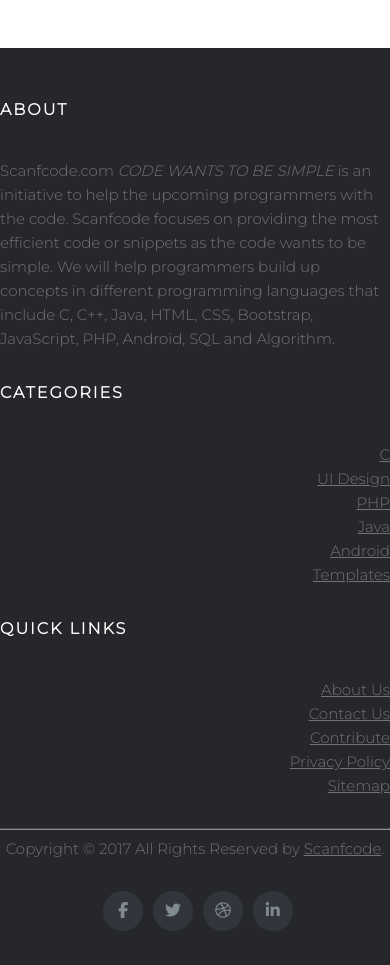
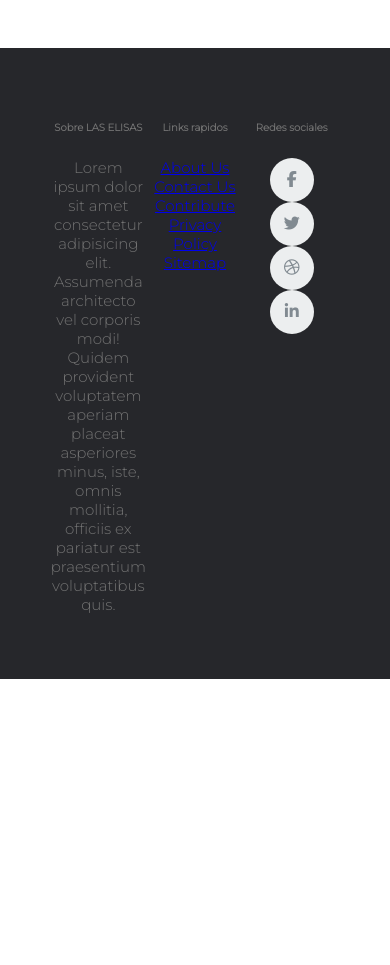
Before and after one commit to indramarasovich/lasElisas, a plain HTML site: page index.html in a window 390 px wide. Shown: the part 2856-3821 px from the top of the page. After the commit the page ends 3535 px from the top, so only its background shows below. Drawn offline with nearby package versions, Linux system fonts and the light colour scheme; a web font is replaced by a local one.

Commit message:
cambios footer

```diff
--- a/css/style-home.css
+++ b/css/style-home.css
@@ -156,166 +156,54 @@ ul {
     padding: 30px;
 }
 
-.site-footer
-{
+.seccion-footer {
+  display: grid;
+  grid-template-columns: 1fr 1fr 1fr;
+
   background-color:#26272b;
-  padding:45px 0 20px;
-  font-size:15px;
-  line-height:24px;
-  color:#737373;
+  padding: 50px;
+  font-size: 15px;
+  color: #737373;
 }
-.site-footer hr
-{
-  border-top-color:#bbb;
-  opacity:0.5
+
+.seccion-footer div {
+  text-align: center;
+  padding: 0px;
 }
-.site-footer hr.small
-{
-  margin:20px 0
+
+.links-footer {
+  text-align: center;
+  padding: 0px;
 }
-.site-footer h6
-{
-  color:#fff;
-  font-size:16px;
-  text-transform:uppercase;
-  margin-top:5px;
-  letter-spacing:2px
+
+.redes-iconos {
+  list-style: none;
+  padding: 0px;
+  text-align: center;
 }
-.site-footer a
-{
-  color:#737373;
+
+.redes-iconos li {
+  display: inline-block;
+  margin: auto 5px;
 }
-.site-footer a:hover
-{
-  color:#3366cc;
-  text-decoration:none;
-}
-.footer-links
-{
-  padding-left:0;
-  list-style:none
-}
-.footer-links li
-{
-  display:block
-}
-.footer-links a
-{
-  color:#737373
-}
-.footer-links a:active,.footer-links a:focus,.footer-links a:hover
-{
-  color:#3366cc;
-  text-decoration:none;
-}
-.footer-links.inline li
-{
-  display:inline-block
-}
-.site-footer .social-icons
-{
-  text-align:right
-}
-.site-footer .social-icons a
-{
-  width:40px;
-  height:40px;
-  line-height:40px;
-  margin-left:6px;
-  margin-right:0;
-  border-radius:100%;
-  background-color:#33353d
-}
-.copyright-text
-{
-  margin:0
-}
-@media (max-width:991px)
-{
-  .site-footer [class^=col-]
-  {
-    margin-bottom:30px
-  }
-}
-@media (max-width:767px)
-{
-  .site-footer
-  {
-    padding-bottom:0
-  }
-  .site-footer .copyright-text,.site-footer .social-icons
-  {
-    text-align:center
-  }
-}
-.social-icons
-{
-  padding-left:0;
-  margin-bottom:0;
-  list-style:none
-}
-.social-icons li
-{
-  display:inline-block;
-  margin-bottom:4px
-}
-.social-icons li.title
-{
-  margin-right:15px;
-  text-transform:uppercase;
-  color:#96a2b2;
-  font-weight:700;
-  font-size:13px
-}
-.social-icons a{
+
+.redes-iconos a {
   background-color:#eceeef;
-  color:#818a91;
-  font-size:16px;
-  display:inline-block;
-  line-height:44px;
-  width:44px;
-  height:44px;
-  text-align:center;
-  margin-right:8px;
-  border-radius:100%;
+  color: #818a91;
+  font-size: 16px;
+  display: inline-block;
+  line-height: 44px;
+  width: 44px;
+  height: 44px;
+  text-align: center;
+  border-radius: 100%;
   -webkit-transition:all .2s linear;
   -o-transition:all .2s linear;
   transition:all .2s linear
 }
-.social-icons a:active,.social-icons a:focus,.social-icons a:hover
+
+.redes-iconos a:active,.redes-iconos a:focus,.redes-iconos a:hover
 {
   color:#fff;
   background-color:#29aafe
 }
-.social-icons.size-sm a
-{
-  line-height:34px;
-  height:34px;
-  width:34px;
-  font-size:14px
-}
-.social-icons a.facebook:hover
-{
-  background-color:#3b5998
-}
-.social-icons a.twitter:hover
-{
-  background-color:#00aced
-}
-.social-icons a.linkedin:hover
-{
-  background-color:#007bb6
-}
-.social-icons a.dribbble:hover
-{
-  background-color:#ea4c89
-}
-@media (max-width:767px)
-{
-  .social-icons li.title
-  {
-    display:block;
-    margin-right:0;
-    font-weight:600
-  }
-}
--- a/index.html
+++ b/index.html
@@ -78,29 +78,15 @@
 
 
         </main>
-        <footer class="site-footer">
-            <div class="container">
-              <div class="row">
-                <div class="col-sm-12 col-md-6">
-                  <h6>About</h6>
-                  <p class="text-justify">Scanfcode.com <i>CODE WANTS TO BE SIMPLE </i> is an initiative  to help the upcoming programmers with the code. Scanfcode focuses on providing the most efficient code or snippets as the code wants to be simple. We will help programmers build up concepts in different programming languages that include C, C++, Java, HTML, CSS, Bootstrap, JavaScript, PHP, Android, SQL and Algorithm.</p>
+        <footer class="seccion-footer">
+                <div>
+                  <h6>Sobre LAS ELISAS</h6>
+                  <p>Lorem ipsum dolor sit amet consectetur adipisicing elit. Assumenda architecto vel corporis modi! Quidem provident voluptatem aperiam placeat asperiores minus, iste, omnis mollitia, officiis ex pariatur est praesentium voluptatibus quis.</p>
                 </div>
 
-                <div class="col-xs-6 col-md-3">
-                  <h6>Categories</h6>
-                  <ul class="footer-links">
-                    <li><a href="http://scanfcode.com/category/c-language/">C</a></li>
-                    <li><a href="http://scanfcode.com/category/front-end-development/">UI Design</a></li>
-                    <li><a href="http://scanfcode.com/category/back-end-development/">PHP</a></li>
-                    <li><a href="http://scanfcode.com/category/java-programming-language/">Java</a></li>
-                    <li><a href="http://scanfcode.com/category/android/">Android</a></li>
-                    <li><a href="http://scanfcode.com/category/templates/">Templates</a></li>
-                  </ul>
-                </div>
-
-                <div class="col-xs-6 col-md-3">
-                  <h6>Quick Links</h6>
-                  <ul class="footer-links">
+                <div>
+                  <h6>Links rapidos</h6>
+                  <ul class="links-footer">
                     <li><a href="http://scanfcode.com/about/">About Us</a></li>
                     <li><a href="http://scanfcode.com/contact/">Contact Us</a></li>
                     <li><a href="http://scanfcode.com/contribute-at-scanfcode/">Contribute</a></li>
@@ -108,27 +94,16 @@
                     <li><a href="http://scanfcode.com/sitemap/">Sitemap</a></li>
                   </ul>
                 </div>
-              </div>
-              <hr>
-            </div>
-            <div class="container">
-              <div class="row">
-                <div class="col-md-8 col-sm-6 col-xs-12">
-                  <p class="copyright-text">Copyright &copy; 2017 All Rights Reserved by
-               <a href="#">Scanfcode</a>.
-                  </p>
-                </div>
 
-                <div class="col-md-4 col-sm-6 col-xs-12">
-                  <ul class="social-icons">
+                <div>
+                  <h6>Redes sociales</h6>
+                  <ul class="redes-iconos">
                     <li><a class="facebook" href="#"><i class="fa fa-facebook"></i></a></li>
                     <li><a class="twitter" href="#"><i class="fa fa-twitter"></i></a></li>
                     <li><a class="dribbble" href="#"><i class="fa fa-dribbble"></i></a></li>
                     <li><a class="linkedin" href="#"><i class="fa fa-linkedin"></i></a></li>
                   </ul>
                 </div>
-              </div>
-            </div>
       </footer>
 
 
```
